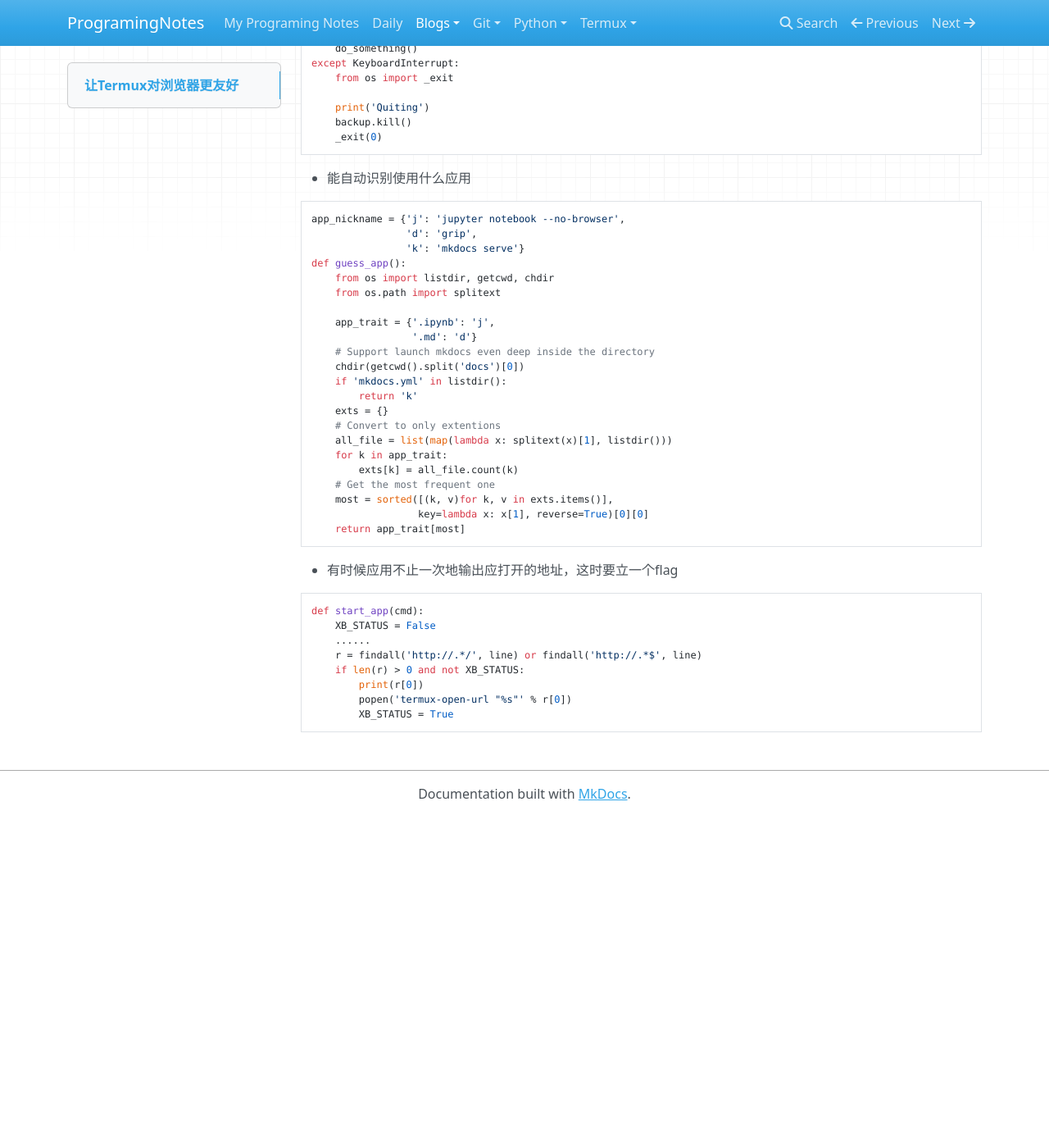
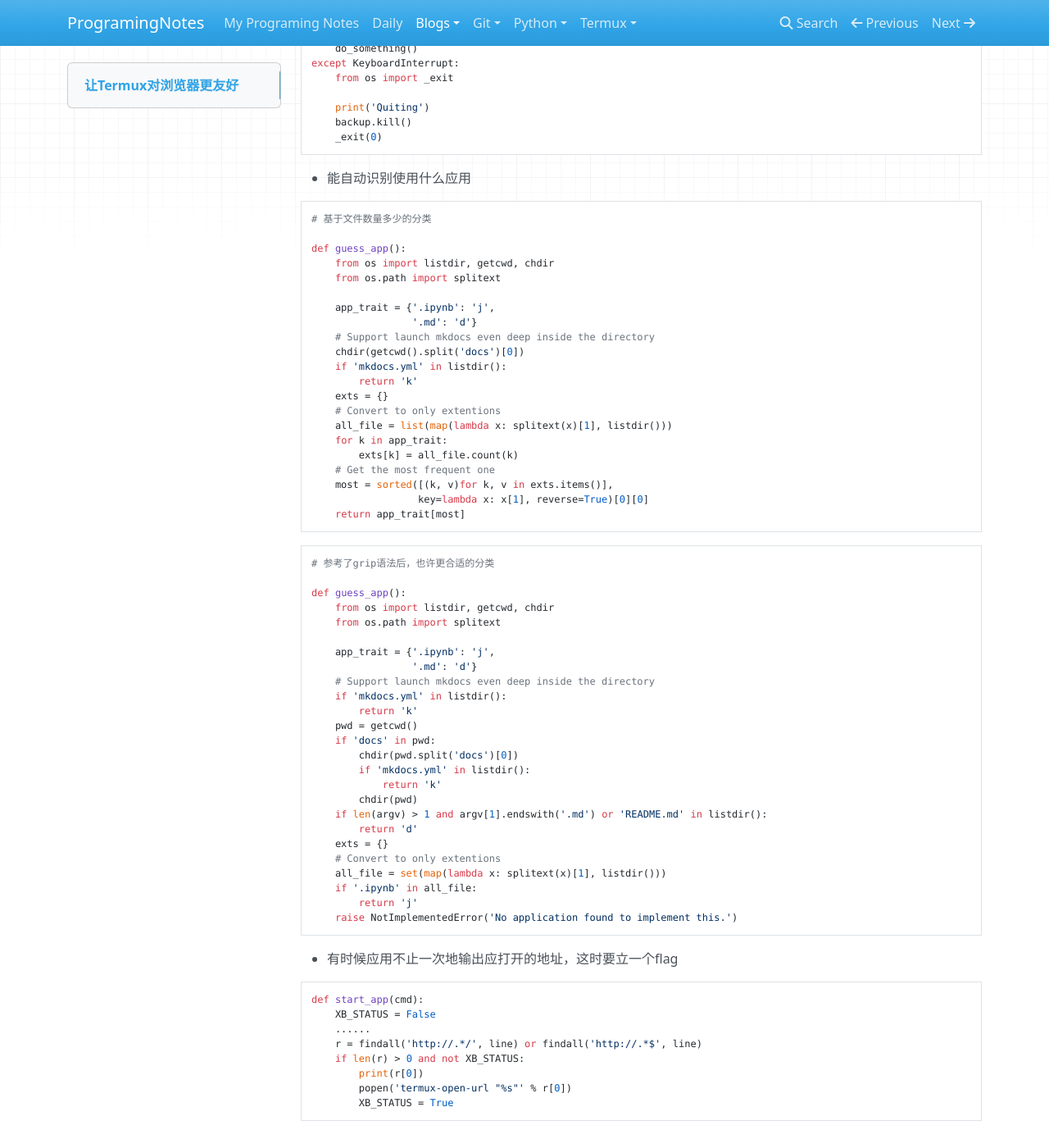
Before and after one commit to AllanChain/ProgramingNotes, an MkDocs documentation site: the page built from docs/Blogs/TermuxWithBrowser.md, in a window 1280 px wide and 1400 px high, scrolled down 431 px. Shown: the whole window at 82% size. Built offline with MkDocs 1.6.1, drawn with Linux system fonts in a browser that asks for light colours; nearby versions of some CDN libraries; before the commit the page ends 1427 px from its top, so only the background shows below that.

Commit message:
rewrite: better classification

````diff
--- a/docs/Blogs/TermuxWithBrowser.md
+++ b/docs/Blogs/TermuxWithBrowser.md
@@ -25,9 +25,8 @@ except KeyboardInterrupt:
 ```
 - 能自动识别使用什么应用
 ```python
-app_nickname = {'j': 'jupyter notebook --no-browser',
-                'd': 'grip',
-                'k': 'mkdocs serve'}
+# 基于文件数量多少的分类
+
 def guess_app():
     from os import listdir, getcwd, chdir
     from os.path import splitext
@@ -48,6 +47,34 @@ def guess_app():
                   key=lambda x: x[1], reverse=True)[0][0]
     return app_trait[most]
 ```
+
+```python
+# 参考了grip语法后，也许更合适的分类
+
+def guess_app():
+    from os import listdir, getcwd, chdir
+    from os.path import splitext
+
+    app_trait = {'.ipynb': 'j',
+                 '.md': 'd'}
+    # Support launch mkdocs even deep inside the directory
+    if 'mkdocs.yml' in listdir():
+        return 'k'
+    pwd = getcwd()
+    if 'docs' in pwd:
+        chdir(pwd.split('docs')[0])
+        if 'mkdocs.yml' in listdir():
+            return 'k'
+        chdir(pwd)
+    if len(argv) > 1 and argv[1].endswith('.md') or 'README.md' in listdir():
+        return 'd'
+    exts = {}
+    # Convert to only extentions
+    all_file = set(map(lambda x: splitext(x)[1], listdir()))
+    if '.ipynb' in all_file:
+        return 'j'
+    raise NotImplementedError('No application found to implement this.')
+```
 - 有时候应用不止一次地输出应打开的地址，这时要立一个flag
 ```python
 def start_app(cmd):
````
Also changed, not shown: docs/Blogs/xb.py (+12 -8 lines).
